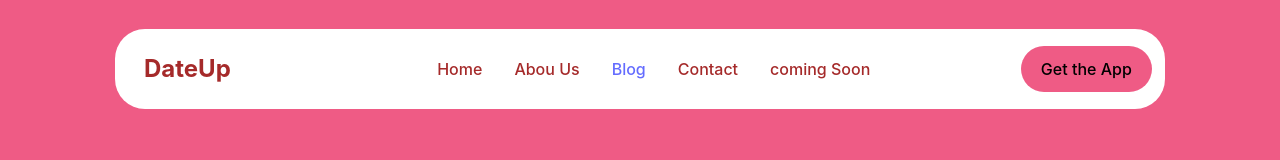
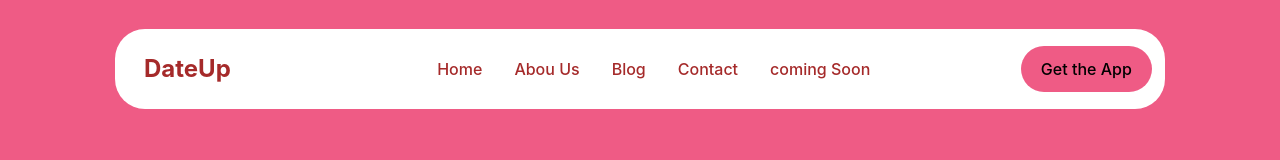
Before and after one commit to isholah360/dateup, a React (Vite) app: page / in a window 1280 px wide. Shown: the top 160 px of the page. Built offline with nearby package versions, Linux system fonts and the light colour scheme; a web font is replaced by a local one.

Commit message:
Navicorrect

```diff
--- a/src/component/navigate/navigate.jsx
+++ b/src/component/navigate/navigate.jsx
@@ -37,9 +37,9 @@ function Navigate() {
             </div>
             <li>Home</li>
             <li>Abou Us</li>
-            <Link to='/login'>
+
                  <li>Blog</li>
-            </Link>
+
 
             <li>Contact</li>
             <li>coming Soon</li>
```
